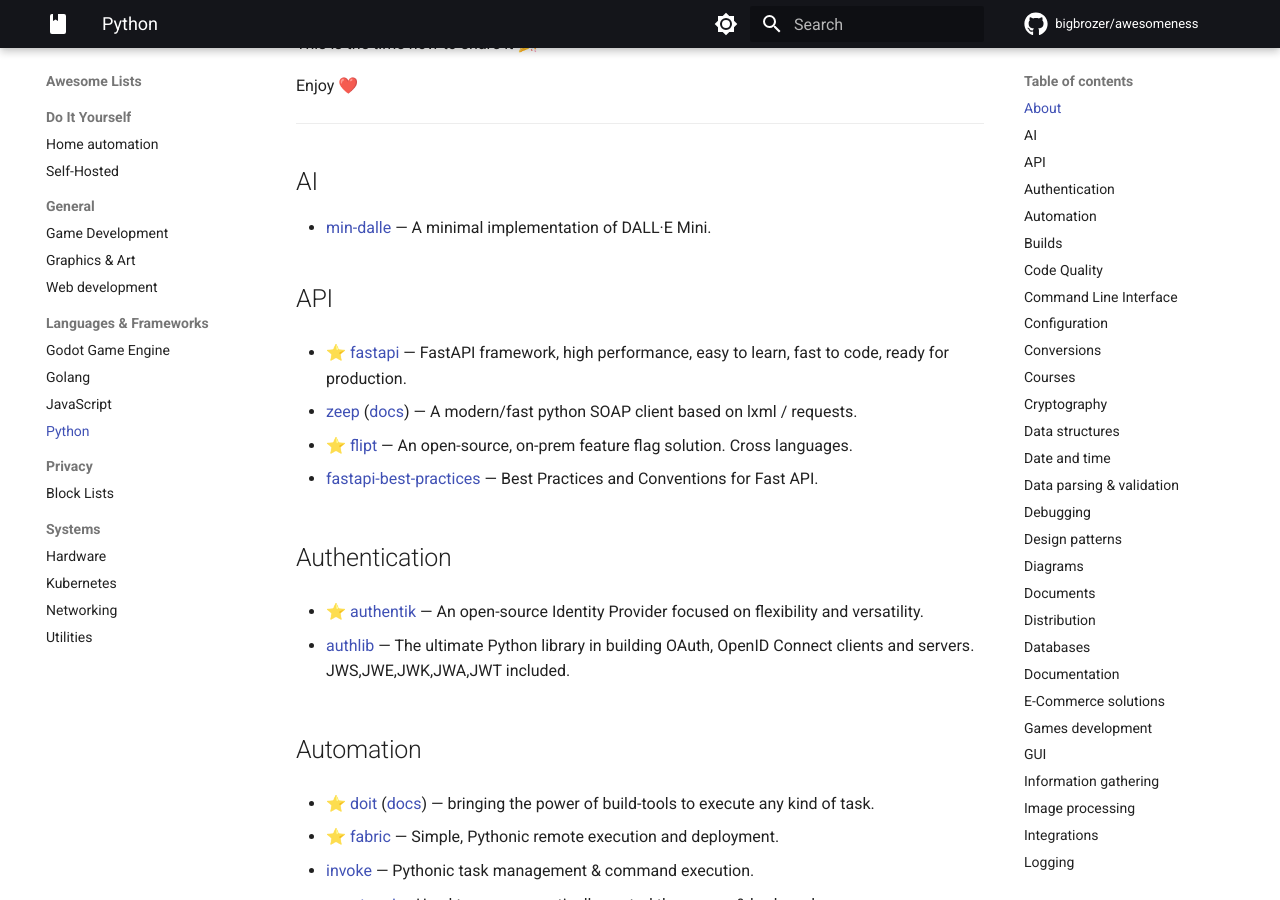
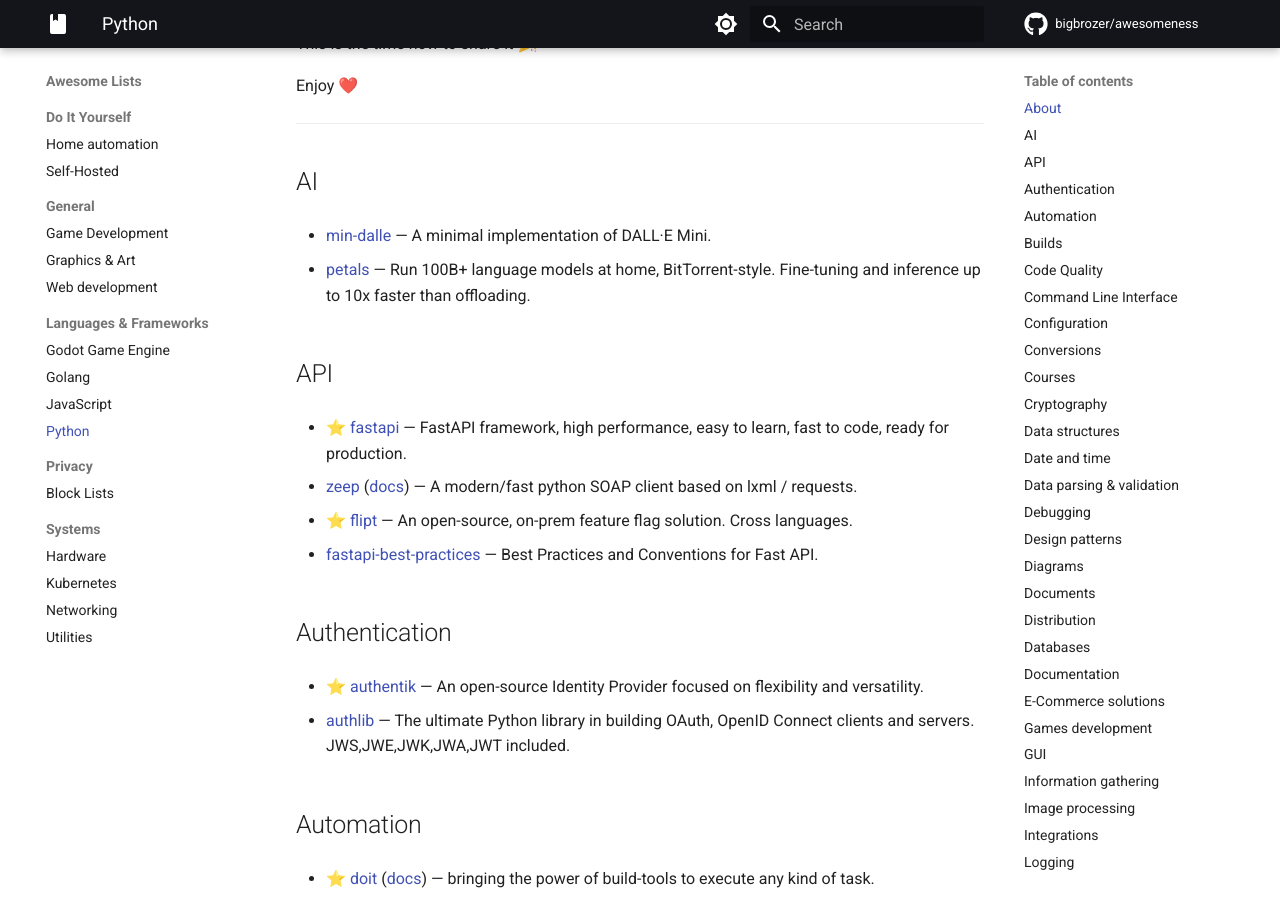
Before and after one commit to bigbrozer/awesomeness, an MkDocs documentation site: the page built from docs/lists/python.md, in a window 1280 px wide and 900 px high, scrolled down 381 px. Built offline with MkDocs 1.6.1 and Material for MkDocs 9.7.7, drawn with Linux system fonts in a browser that asks for light colours; emoji names are drawn with the system emoji font; comment, search, counter and statistics services are not loaded.

Commit message:
feat(python): add `petals`

```diff
--- a/docs/lists/python.md
+++ b/docs/lists/python.md
@@ -23,6 +23,8 @@ Enjoy ❤️
 ## AI
 
 - [min-dalle](https://github.com/kuprel/min-dalle) — A minimal implementation of DALL·E Mini.
+
+- [petals](https://github.com/bigscience-workshop/petals) — Run 100B+ language models at home, BitTorrent-style. Fine-tuning and inference up to 10x faster than offloading.
 
 ## API
 
```
